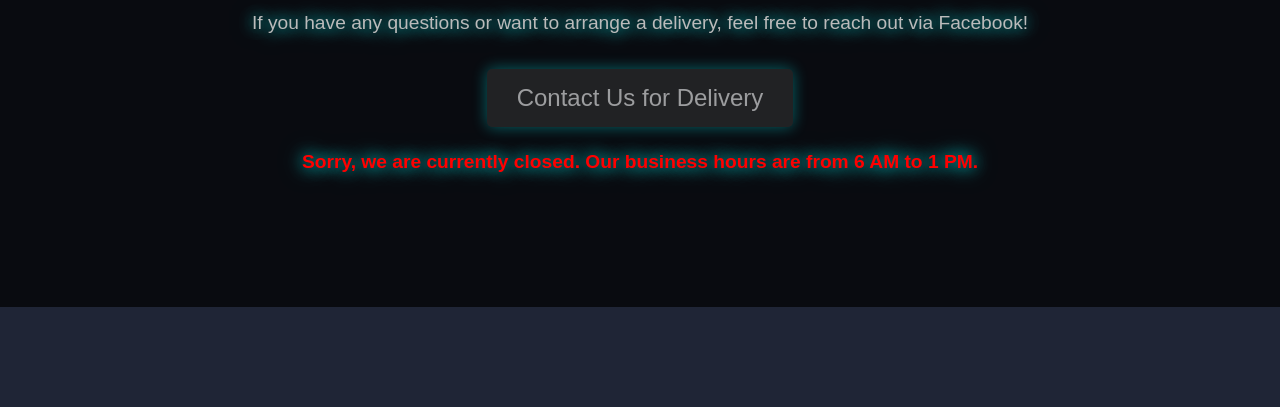
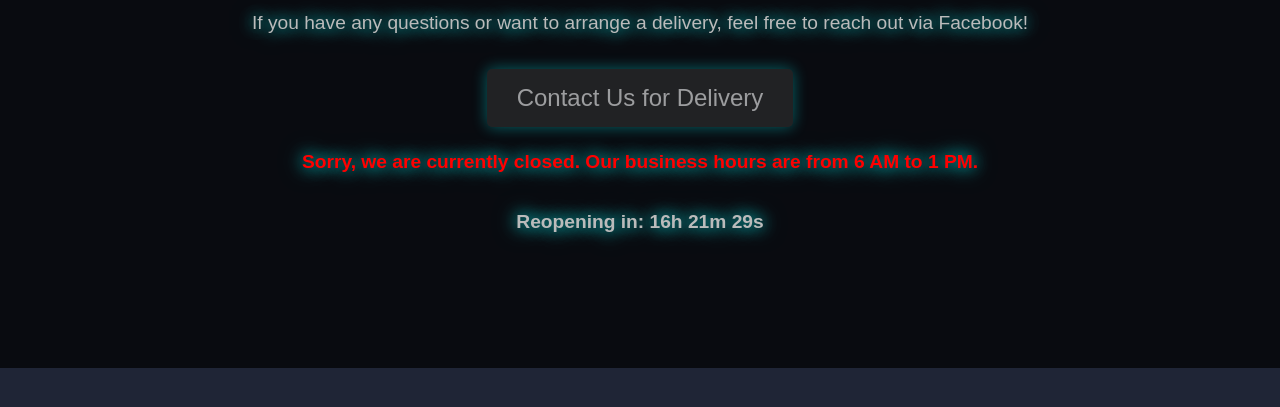
Before and after one commit to Avgperson-spec/contact-us, a plain HTML site: page index.html in a window 1280 px wide. Shown: the part 353-760 px from the top of the page. Drawn offline with Linux system fonts and the light colour scheme.

Commit message:
Add files via upload

```diff
--- a/index.html
+++ b/index.html
@@ -22,24 +22,58 @@
                     <button id="contactButton" disabled>Contact Us for Delivery</button>
                 </a>
                 <p id="statusMessage" class="status-message"></p>
+                <p id="countdownMessage" class="countdown-message"></p> <!-- Countdown message -->
             </div>
         </section>
     </main>
 
     <script>
-        // Enable the button after the page loads with a smooth effect
+        // Function to calculate the time remaining until 6 AM tomorrow
+        function updateCountdown() {
+            const currentDate = new Date();
+            const currentHour = currentDate.getHours();
+            const currentMinute = currentDate.getMinutes();
+            const currentSecond = currentDate.getSeconds();
+            const currentMilliseconds = currentDate.getMilliseconds();
+
+            // Set opening time to 6 AM the next day
+            let openingTime = new Date();
+            if (currentHour >= 6) {
+                openingTime.setDate(openingTime.getDate() + 1); // Set for the next day
+            }
+            openingTime.setHours(6, 0, 0, 0); // 6 AM next day
+
+            // Calculate the difference between now and the opening time
+            const timeDifference = openingTime - currentDate;
+
+            // If it's closed, display the countdown
+            if (timeDifference > 0) {
+                // Calculate the hours, minutes, and seconds left
+                const hoursLeft = Math.floor(timeDifference / (1000 * 60 * 60));
+                const minutesLeft = Math.floor((timeDifference % (1000 * 60 * 60)) / (1000 * 60));
+                const secondsLeft = Math.floor((timeDifference % (1000 * 60)) / 1000);
+
+                // Show countdown
+                document.getElementById('countdownMessage').innerText = `Reopening in: ${hoursLeft}h ${minutesLeft}m ${secondsLeft}s`;
+            } else {
+                document.getElementById('countdownMessage').innerText = 'We are now open!';
+            }
+        }
+
+        // Update the countdown every second
+        setInterval(updateCountdown, 1000);
+
+        // Function to check if the site is open or closed
         window.onload = function() {
             const currentDate = new Date();
-            const currentHour = currentDate.getHours(); // Get the current hour (0-23)
-
-            // Define the opening hours (6 AM to 1 PM)
-            const openHour = 6;
+            const currentHour = currentDate.getHours();
+            const openHour = 6; // 6 AM
             const closeHour = 13; // 1 PM
 
             // If it's within business hours, enable the button
             if (currentHour >= openHour && currentHour < closeHour) {
                 setTimeout(function() {
-                    document.getElementById('contactButton').disabled = false; // Enable the button
+                    document.getElementById('contactButton').disabled = false;
                     document.getElementById('contactButton').classList.add('button-appear'); // Add animation class
                     document.getElementById('statusMessage').textContent = 'We are open! Feel free to contact us.';
                     document.getElementById('statusMessage').style.color = '#00FF00'; // Green for open
--- a/style.css
+++ b/style.css
@@ -106,6 +106,14 @@ button.button-appear {
     font-weight: bold;
 }
 
+/* Countdown Message Styling */
+.countdown-message {
+    font-size: 1.2rem;
+    margin-top: 20px;
+    font-weight: bold;
+    color: #00FF00; /* Green color for "We are open!" */
+}
+
 /* Media Queries for Responsive Design */
 @media (max-width: 768px) {
     .container {
```
